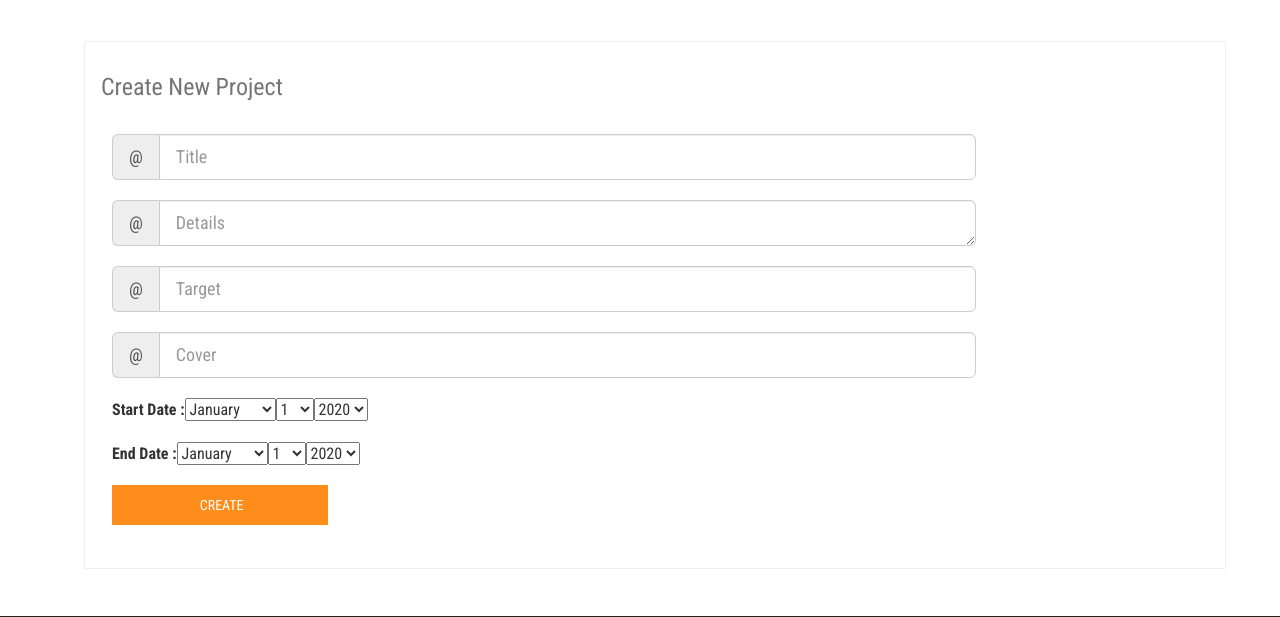
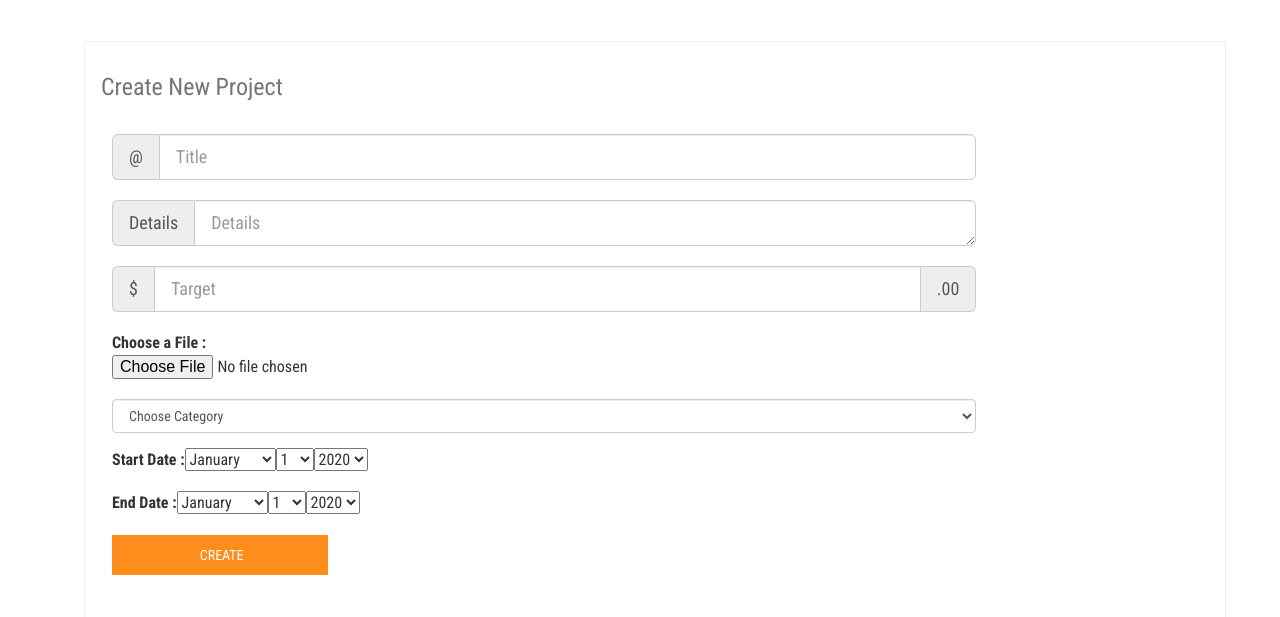
Before and after one commit to Elshafeay/crowd-funding, a Django app: page /projects/create in a window 1280 px wide. Shown: the part 243-860 px from the top of the page. Run offline with Django 3.2, Linux system fonts and the light colour scheme; parts of the project's set-up code (start-up, migrations or seed data) failed here and were passed over; some libraries are stand-ins or nearby versions.

Commit message:
More On Projecte Create

```diff
--- a/projects/forms.py
+++ b/projects/forms.py
@@ -1,5 +1,5 @@
 from django import forms
-from .models import Donation,Project
+from .models import Donation,Project,Category
 
 
 class DonateForm(forms.Form):
@@ -7,9 +7,12 @@ class DonateForm(forms.Form):
         attrs={'class': 'form-control', 'placeholder': '$1000 '}))
     user_id = forms.CharField(widget=forms.HiddenInput)
 
+
 class CreateForm(forms.Form):
     title = forms.CharField(max_length=50,widget=forms.TextInput(attrs={'class': 'form-control', 'placeholder': 'Title '})   )
-    details = forms.CharField(widget=forms.Textarea(attrs={'class': 'form-control', 'placeholder': 'Details '}))
+    details = forms.CharField(widget=forms.Textarea(attrs={'class': 'form-control', 'placeholder': 'Details ','rows':'4'}))
+    cover = forms.ImageField()
+    # category_id = forms.CharField(widget=forms.Select(choices=categories))
     start_date = forms.DateField( widget=forms.SelectDateWidget)
     end_date = forms.DateField( widget=forms.SelectDateWidget)
     target = forms.CharField(widget=forms.NumberInput(
--- a/projects/templates/projects/create_project.html
+++ b/projects/templates/projects/create_project.html
@@ -21,55 +21,65 @@
         <h3>Create New Project</h3>
         </br>
         {% if messages %}
-    <ul class="messages">
             {% for message in messages %}
-        <li  {% if message.tags %} class=" {{ message.tags }} " {% endif %}> {{ message }} </li>
+                <div class="alert alert-success" role="alert">
+                    <strong>Well done!</strong>  {{ message }}
+                </div>
             {% endfor %}
-    </ul>
         {% endif %}
-        <form class="w3ls_footer_grid_left1_pos" method="post" action="{% url 'create_project' %}">
+        <form class="w3ls_footer_grid_left1_pos" method="post" action="{% url 'create_project' %}" enctype="multipart/form-data">
             <div class="input-group input-group-lg w3_w3layouts">
 				<span class="input-group-addon" id="sizing-addon1">@</span>
 				{{ create_form.title }}
             </div>
 
             <div class="input-group input-group-lg w3_w3layouts">
-				<span class="input-group-addon" id="sizing-addon1">@</span>
+				<span class="input-group-addon" id="sizing-addon1">Details</span>
 				{{ create_form.details }}
             </div>
 
             <div class="input-group input-group-lg w3_w3layouts">
-				<span class="input-group-addon" id="sizing-addon1">@</span>
+				<span class="input-group-addon">$</span>
                 {{ create_form.target }}
+                <span class="input-group-addon">.00</span>
             </div>
 
             <div class="input-group input-group-lg w3_w3layouts">
-				<span class="input-group-addon" id="sizing-addon1">@</span>
-				<input type="text" class="form-control" placeholder="Cover" aria-describedby="sizing-addon1">
+				<!-- <span class="input-group-addon" id="sizing-addon1">@</span> -->
+                <span><strong>Choose a File : </strong></span>
+                </br>
+                {{ create_form.cover }}
+            </div>
+
+
+
+            <div class="form-group">
+                <!-- <label for="categ">Choose Category : </label>
+                </br>
+                 </br> -->
+                <select id="categ" name="categ"class="form-control" >
+                    <option selected>Choose Category</option>
+                    {% for category in categories %}
+                    <option value="{{category.pk}}">{{ category.name }}</option>
+                    {% endfor %}
+                </select>
             </div>
 
             <div class="input-group date">
 				<label for="birthday">Start Date : </label>
                 {{ create_form.start_date }}
-                <!-- <input type="date" id="startDate" name="startDate"> -->
-                    <!-- <span class="glyphicon glyphicon-th" ></span> -->
             </div>
+            {{ create_form.start_date.errors }}
 
             <div class="input-group date" >
                 <label for="birthday">End Date : </label>
-                <!-- <input type="date" id="endDate" name="endDate"> -->
                 {{ create_form.end_date }}
-                <!-- <div class="input-group-addon">
-                    <span class="glyphicon glyphicon-th" ></span>
-                </div> -->
             </div>
-            {{ create_form.start_date.errors }}
             {{ create_form.end_date.errors }}
             {% csrf_token %}
-            <input type="submit" value=" Create" name="donate_from">
+            <input type="submit" value=" Create" name="create_from">
         </form>
     </div>
-
 </div>
 </div>
 
--- a/projects/views.py
+++ b/projects/views.py
@@ -1,7 +1,8 @@
 from django.shortcuts import render
-from .models import Project, Donation
+from .models import Project, Donation,Category
 from .forms import DonateForm,CreateForm
 from django.contrib import messages
+from django.shortcuts import redirect
 
 
 def show(request, project_id):
@@ -31,26 +32,30 @@ def donate(request, project_id):
 def show_all(request):
     return render(request, 'projects/all_projects.html')
 
+categories = Category.objects.all()
+
 def show_create_project(request):
-    context = { 'create_form': CreateForm}
+    context = { 'create_form': CreateForm , 'categories' : categories}
     return render(request, 'projects/create_project.html',context)
 
 def create(request):
     if request.method == 'POST':
-        create_form = CreateForm(request.POST)
-        context = {'create_form': create_form}
+        create_form = CreateForm(request.POST,request.FILES)
+        context = {'create_form': create_form,'categories' : categories}
         if create_form.is_valid():
             project = Project(
                 title=create_form.cleaned_data['title'],
                 details=create_form.cleaned_data['details'],
                 target=create_form.cleaned_data['target'],
+                cover = request.FILES['cover'],
+                category_id = request.POST['categ'],
                 start_date=create_form.cleaned_data['start_date'],
                 end_date=create_form.cleaned_data['end_date'],
                 owner_id=request.user.id
             )
             project.save()
-            messages.success(request, 'Form submission successful')
-            return render(request, 'projects/create_project.html', context)
+            messages.success(request, 'Project Created Successfully')
+            return redirect('/projects/create')
         else:
             return render(request, 'projects/create_project.html', context)
 
```
Lines whose indentation alone changed are shown as unchanged.
